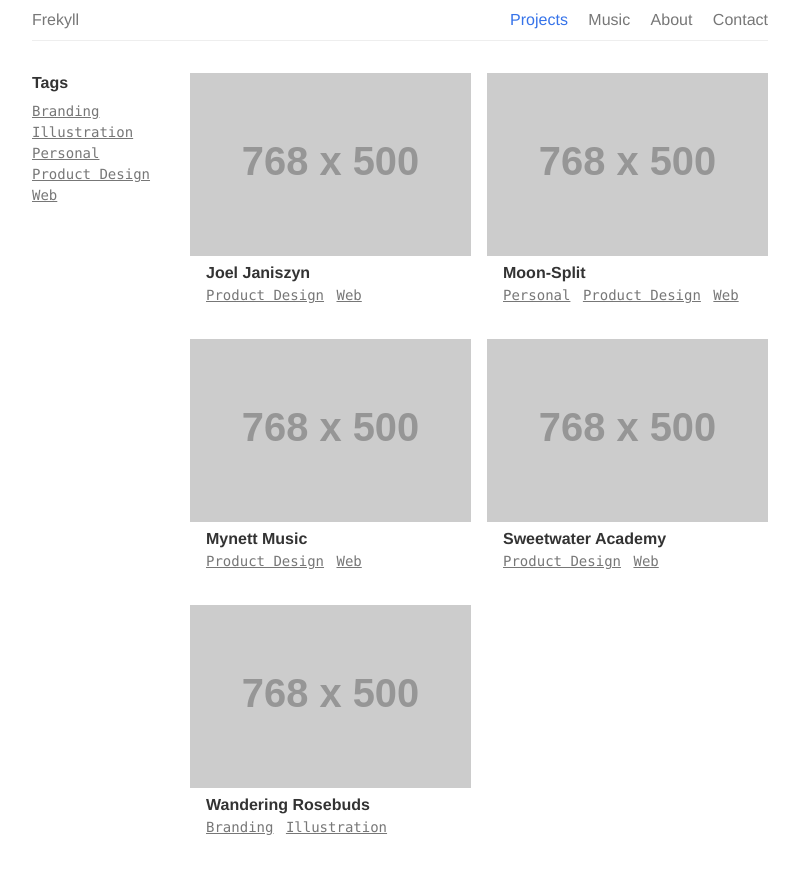
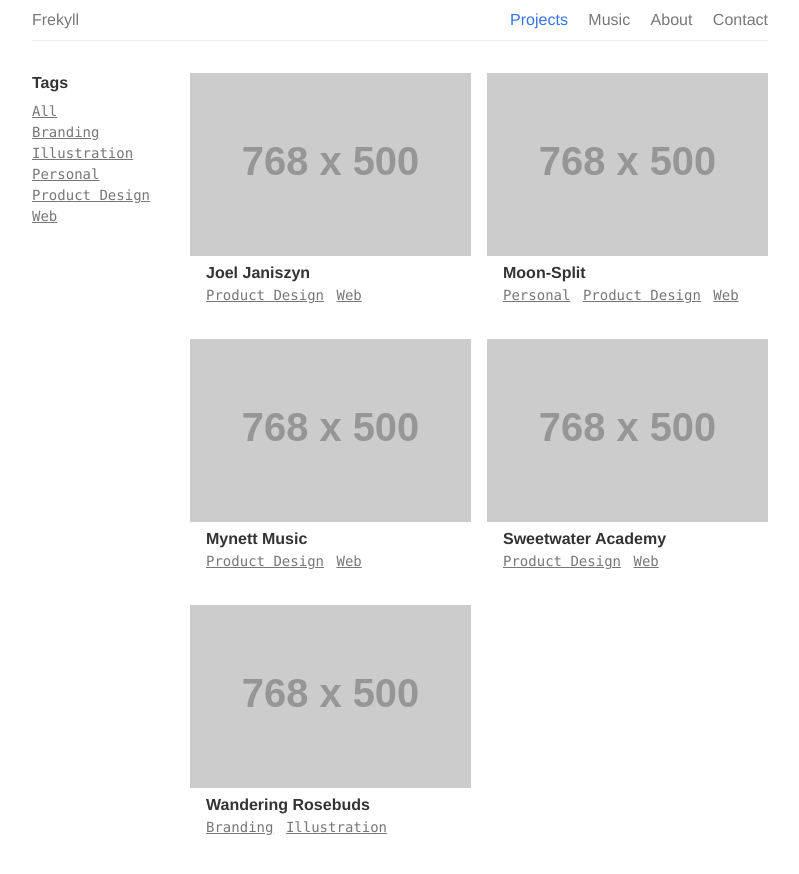
Before and after one commit to frekyll/frekyll, a Jekyll site: the page built from projects.html, in a window 1280 px wide. Shown: the top 874 px of the page, without its empty margins (240-1039 px from the left). Built offline with Jekyll 4.4.1, drawn with Linux system fonts in a browser that asks for light colours.

Commit message:
Fix project url

```diff
--- a/projects.html
+++ b/projects.html
@@ -9,11 +9,14 @@
 
 <aside class="tag-list">
   <h4 class="tag-list-title">Tags</h4>
+  <a class="tag" href="/projects">All</a>
   {% for tag in tag_list %}
   {% assign tag_url = tag | split: " " | join: '-' | downcase %}
-  <a class="tag" href="?{{ tag_url }}">
-    {{- tag -}}
-  </a>
+  <div class="js-tag-list">
+    <a class="tag" href="?{{ tag_url }}">
+      {{- tag -}}
+    </a>
+  </div>
   {% endfor %}
 </aside>
 
```
Also changed, not shown: other parts of projects.html (+1 -1 lines).
